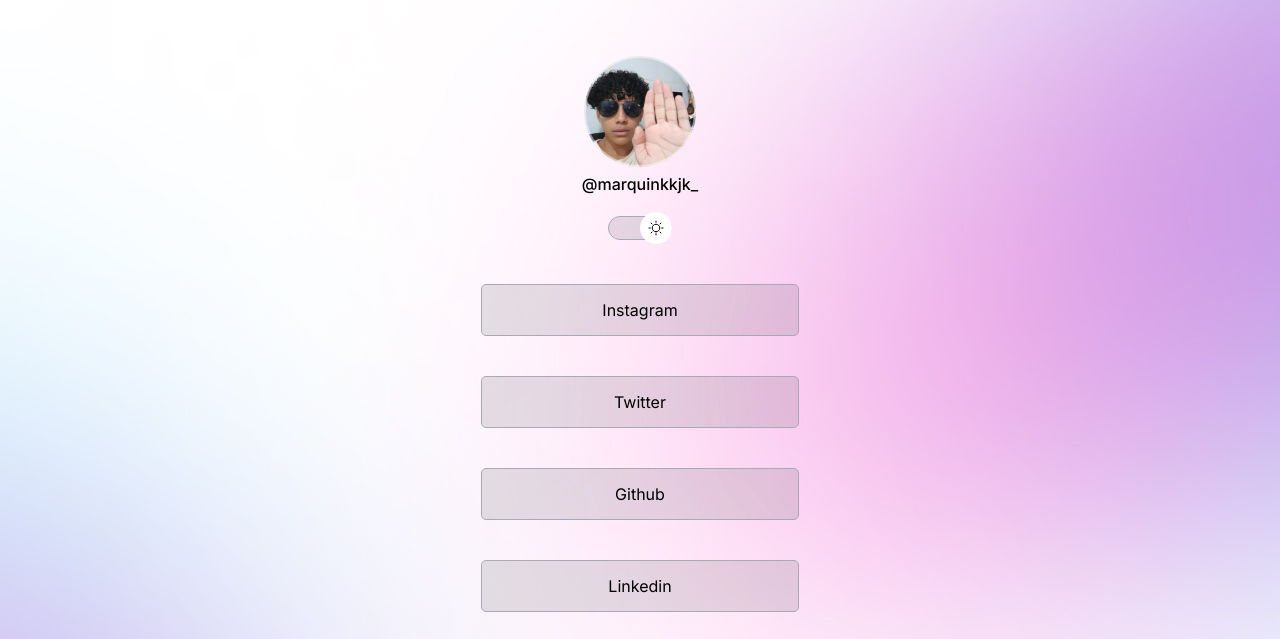
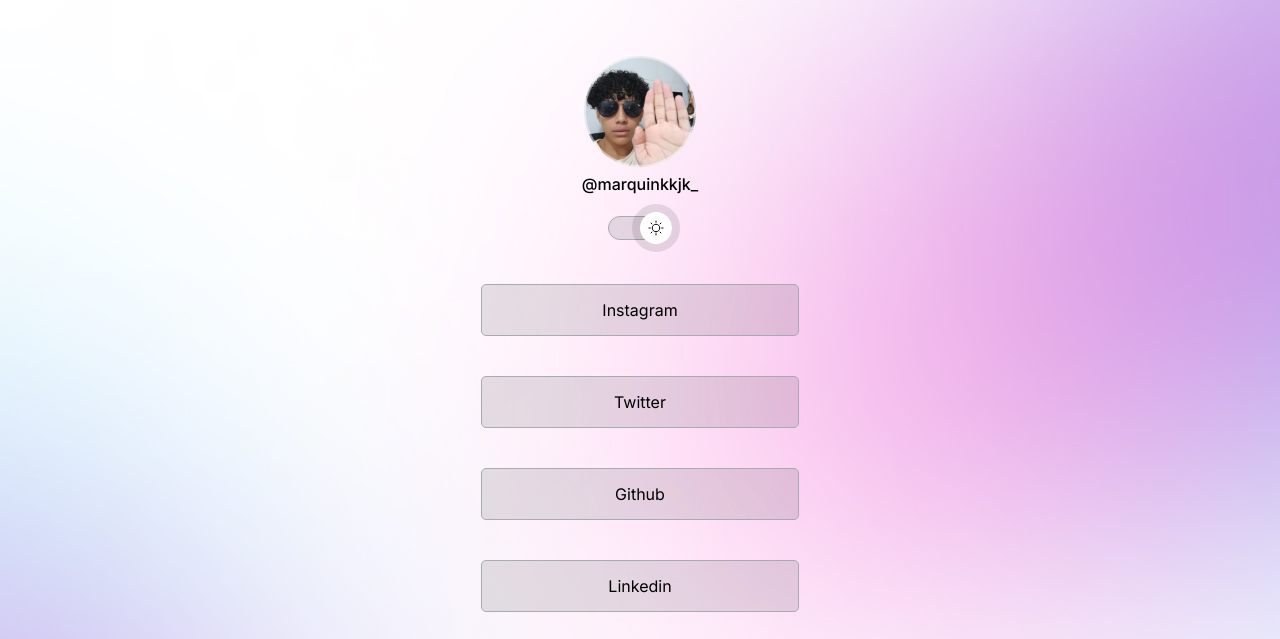
Before and after one commit to marquinkkjk/Social-Links, a plain HTML site: page index.html in a window 1280 px wide. In both pictures the pointer is over the button 656 px from the left and 228 px from the top of the page. Shown: the top 639 px of the page. Drawn offline with nearby package versions, Linux system fonts and the light colour scheme.

Commit message:
switch  hover

```diff
--- a/style.css
+++ b/style.css
@@ -74,8 +74,8 @@ body * {
   animation: slide-back 0.3s;
 }
 
-#switch button :hover {
-  outline: 8px solid var(--bg-hover);
+#switch button:hover {
+  outline: 8px solid var(--links-bg);
 }
 
 #switch span {
```
